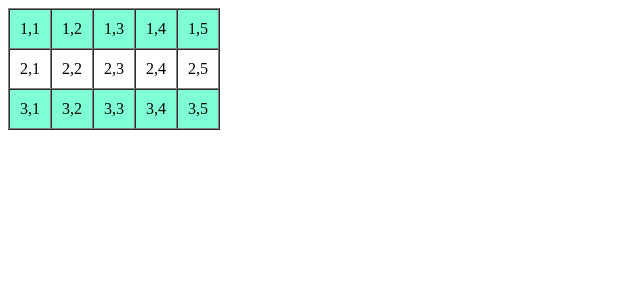
After one commit to RahmadDinata/pf_20241015, a PHP site: page /latihan1b.php in a window 1280 px wide. The commit adds this page. Shown: the top 300 px of the page, without its empty margins (0-640 px from the left). Run offline with PHP 8.4, Linux system fonts and the light colour scheme.

Commit message:
Kuliah Hari ini 17/11/22

```diff
--- /dev/null
+++ b/Pertemuan3/latihan1b.php
@@ -0,0 +1,29 @@
+<!DOCTYPE html>
+<html lang="en">
+<head>
+    <title>Latihan 1B</title>
+    <style>
+        .warna-baris {
+            background-color: aquamarine;
+        }
+    </style>
+</head>
+<body>
+    <table border="1" cellpadding="10" cellspacing="0">
+        <?php for( $i =1; $i <= 3; $i++) :?>
+            <?php if ($i % 2 == 1) : ?>
+            <tr class="warna-baris">
+                <?php else : ?>
+                    <tr>
+                <?php endif; ?>
+                <?php for( $j = 1; $j <= 5; $j++) : ?>
+                    <td><?= "$i,$j"; ?></td>
+                <?php endfor; ?>
+            </tr>
+        <?php endfor; ?>
+
+
+    </table>
+
+</body>
+</html>
```
Also changed, not shown: Pertemuan3/latihan2.php (+46 -8 lines), Pertemuan4/date.php (added, +23 -0 lines), Pertemuan4/user-define-func.php (added, +18 -0 lines), Pertemuan5/latihan1.php (added).
